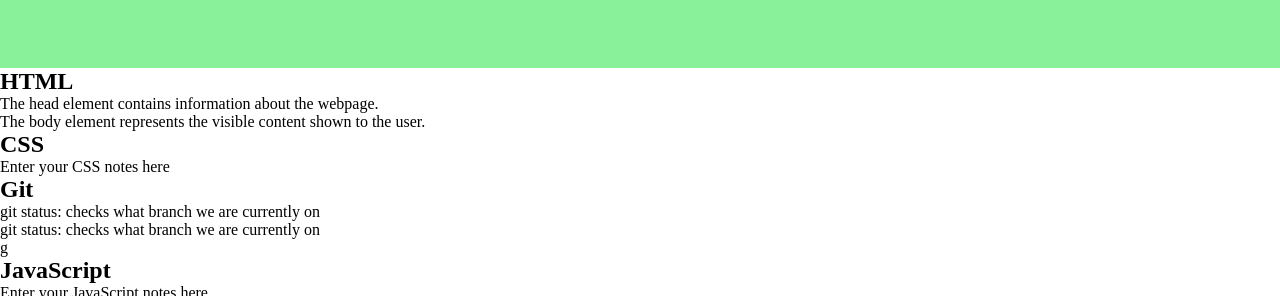
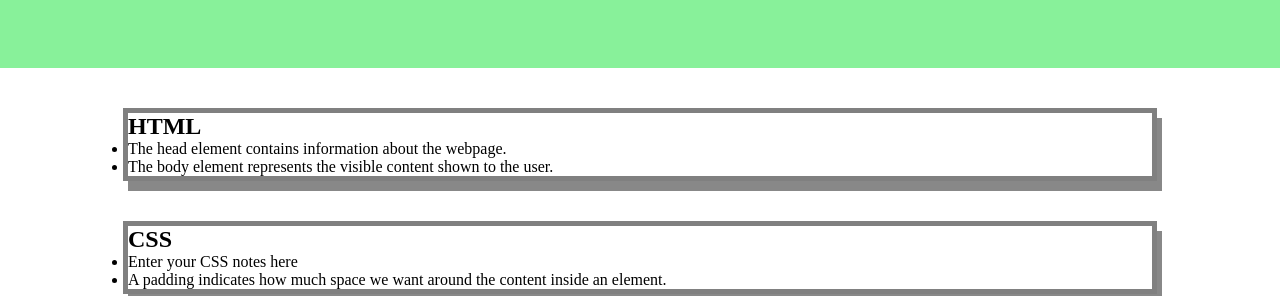
Before and after one commit to Djr719/prework-study-guide, a plain HTML site: page index.html in a window 1280 px wide. Shown: the part 52-348 px from the top of the page. Drawn offline with Linux system fonts and the light colour scheme.

Commit message:
added CSS to project

```diff
--- a/assets/style.css
+++ b/assets/style.css
@@ -31,3 +31,9 @@ footer {
      text-align: center;
      font-size: 30px;
     }}
+    .card {
+        width: 80%;
+        margin: 40px auto;
+        border: 5px solid gray;
+        box-shadow: 5px 10px #888888;
+      }
--- a/index.html
+++ b/index.html
@@ -20,14 +20,13 @@
             <li>The body element represents the visible content shown to the user.</li>
         </ul>
       </section>
-
       <section class="card" id="css-section">
         <h2>CSS</h2>
         <ul>
           <li>Enter your CSS notes here</li>
+          <li>A padding indicates how much space we want around the content inside an element.</li>
         </ul>
       </section>
-
       <section class="card" id="git-section">
         <h2>Git</h2>
         <ul>
@@ -35,7 +34,6 @@
           <li>git status: checks what branch we are currently on</li>
         </ul>
       </section>g
-
       <section class="card" id="javascript-section">
         <h2>JavaScript</h2>
         <ul>
@@ -43,7 +41,6 @@
         </ul>
       </section>
     </main>
-
     <footer>
       <p>I can code!</p>
     </footer>
```
